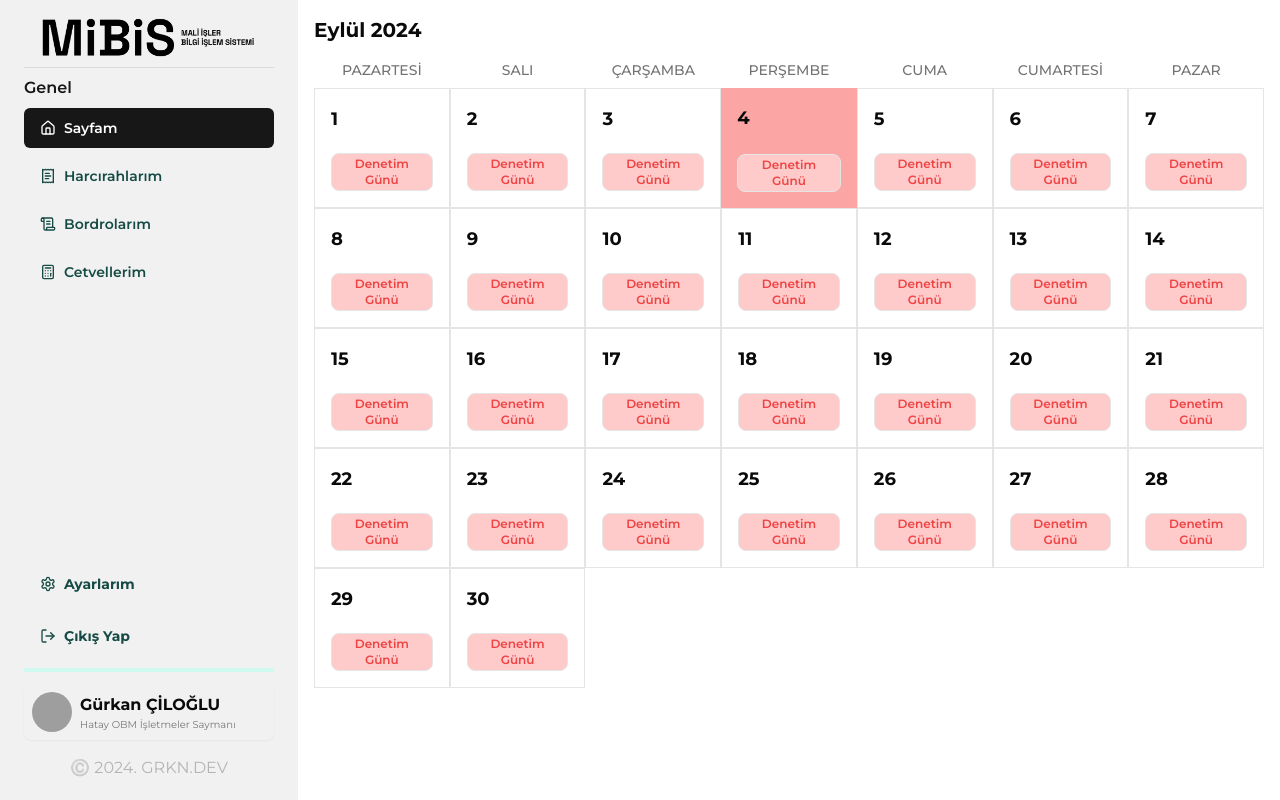
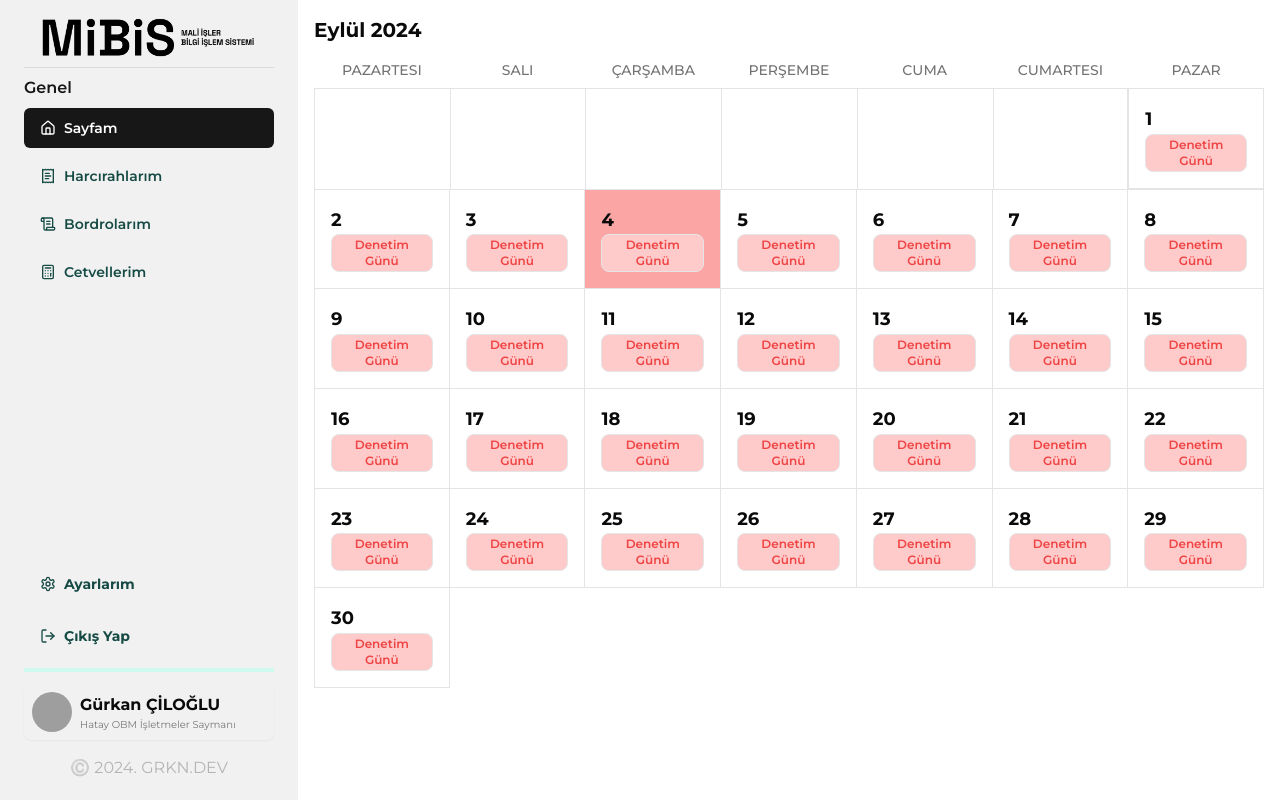
Before and after one commit to grkndev/mibis, a Next.js app: page / in a window 1280 px wide. Built offline with nearby package versions, Linux system fonts and the light colour scheme; grey boxes are pictures that could not be loaded.

Commit message:
calendar fix

```diff
--- a/src/components/Calendar/calendar.tsx
+++ b/src/components/Calendar/calendar.tsx
@@ -1,20 +1,8 @@
+import React from 'react';
 import { cn } from "@/lib/utils";
 import { Badge } from "../ui/badge";
 import moment from "moment";
 import "moment/locale/tr";
-import {
-  Dialog,
-  DialogContent,
-  DialogDescription,
-  DialogFooter,
-  DialogHeader,
-  DialogTitle,
-  DialogTrigger,
-} from "@/components/ui/dialog";
-import { Input } from "../ui/input";
-import { Button } from "../ui/button";
-import Icon from "@/lib/Icon";
-import { DialogClose } from "@radix-ui/react-dialog";
 import {
   Sheet,
   SheetContent,
@@ -25,42 +13,80 @@ import {
 } from "@/components/ui/sheet";
 import { ScrollArea } from "../ui/scroll-area";
 import { Card } from "../ui/card";
+import { Input } from "../ui/input";
+import { Button } from "../ui/button";
+import Icon from "@/lib/Icon";
+import { DialogClose } from "@radix-ui/react-dialog";
+
 export default function Calendar() {
+  const today = moment();
+  const firstDayOfMonth = moment(today).startOf('month');
+  const daysInMonth = today.daysInMonth();
+  const dayOfWeek = firstDayOfMonth.day();
+
+  // Adjusting for Monday as the first day of the week
+  const startingDay = dayOfWeek === 0 ? 6 : dayOfWeek - 1;
+
+  const days = ['Pazartesi', 'Salı', 'Çarşamba', 'Perşembe', 'Cuma', 'Cumartesi', 'Pazar'];
+  const shortDays = ['Pzt', 'Sal', 'Çar', 'Per', 'Cum', 'Cts', 'Paz'];
+
+  const getBorderClasses = (index: number) => {
+    const adjustedIndex = index + startingDay;
+    const row = Math.floor(adjustedIndex / 7);
+    const col = adjustedIndex % 7;
+
+    const isFirstRow = row === 0;
+    const isLastRow = row === Math.floor((daysInMonth + startingDay - 1) / 7);
+    const isFirstInRow = col === 0;
+    const isLastInRow = col === 6;
+
+    return cn(
+      "border-zinc-200",
+      (isFirstRow || row === 1) ? "border-t" : "",
+      isLastRow ? "border-b" : "",
+      (isFirstInRow || index === 0) ? "border-l" : "",
+      isLastInRow ? "border-r" : "",
+      "border-r border-b" // Always add right and bottom borders
+    );
+  };
+
   return (
     <div className="p-4">
       <h2 className="text-xl font-bold mb-4">
-        {moment(Date.now()).format("MMMM YYYY")}
+        {today.format("MMMM YYYY")}
       </h2>
       <div className="grid grid-cols-7 text-center text-sm font-medium text-muted-foreground">
-        <div className="hidden sm:block">PAZARTESİ</div>
-        <div className="hidden sm:block">SALI</div>
-        <div className="hidden sm:block">ÇARŞAMBA</div>
-        <div className="hidden sm:block">PERŞEMBE</div>
-        <div className="hidden sm:block">CUMA</div>
-        <div className="hidden sm:block">CUMARTESİ</div>
-        <div className="hidden sm:block">PAZAR</div>
-        <div className="sm:hidden">Pzt</div>
-        <div className="sm:hidden">Sal</div>
-        <div className="sm:hidden">Çar</div>
-        <div className="sm:hidden">Per</div>
-        <div className="sm:hidden">Cum</div>
-        <div className="sm:hidden">Cts</div>
-        <div className="sm:hidden">Paz</div>
+        {days.map((day, index) => (
+          <React.Fragment key={day}>
+            <div className="hidden sm:block">{day.toUpperCase()}</div>
+            <div className="sm:hidden">{shortDays[index]}</div>
+          </React.Fragment>
+        ))}
       </div>
       <div className="grid grid-cols-7 mt-2 text-center text-sm h-auto md:h-[600px] overflow-y-auto">
-        {Array.from({ length: moment(Date.now()).daysInMonth() }).map(
-          (_, i) => (
-            <Sheet key={i}>
+        {Array.from({ length: startingDay }).map((_, index) => (
+          <div key={`empty-${index}`} className={cn(
+            "p-4",
+            "border-zinc-200",
+            "border-t border-l",
+            index === startingDay - 1 ? "border-r" : ""
+          )}></div>
+        ))}
+        {Array.from({ length: daysInMonth }).map((_, index) => {
+          const currentDate = moment(firstDayOfMonth).add(index, 'days');
+          return (
+            <Sheet key={index}>
               <SheetTrigger
                 className={cn(
-                  "border p-4 hover:bg-muted flex flex-row md:flex-col justify-between items-center md:items-start ",
-                  new Date(Date.now()).getDate() === i + 1
-                    ? "bg-red-300 border-none hover:bg-red-300"
-                    : ""
+                  "p-4 hover:bg-zinc-100 flex flex-row md:flex-col justify-between items-center md:items-start",
+                  getBorderClasses(index),
+                  currentDate.isSame(today, 'day')
+                    ? "bg-red-300 hover:bg-red-300"
+                    : "",
                 )}
               >
-                <div className="font-bold text-lg">{i + 1}</div>
-                <div className=" flex-col space-y-1">
+                <div className="font-bold text-lg">{index + 1}</div>
+                <div className="flex-col space-y-1">
                   <Badge
                     variant="outline"
                     className="bg-red-200 text-red-500 rounded-lg hidden lg:flex"
@@ -72,13 +98,7 @@ export default function Calendar() {
               <SheetContent>
                 <SheetHeader>
                   <SheetTitle>
-                    {moment(
-                      new Date(
-                        moment(Date.now()).year(),
-                        moment(Date.now()).month(),
-                        i + 1
-                      )
-                    ).format("DD MMMM YYYY")}
+                    {currentDate.format("DD MMMM YYYY")}
                   </SheetTitle>
                   <SheetDescription>
                     <div className="flex flex-col space-y-2 justify-between items-start">
@@ -91,7 +111,10 @@ export default function Calendar() {
                       </div>
                       <ScrollArea className="rounded-md w-full border p-2 h-[60vh]">
                         {Array.from({ length: 15 }).map((_, i) => (
-                          <Card key={i} className="space-x-2 flex flex-row items-center justify-between space-y-1 p-2 my-2">
+                          <Card
+                            key={i}
+                            className="space-x-2 flex flex-row items-center justify-between space-y-1 p-2 my-2"
+                          >
                             <span className="font-medium">
                               Lorem ipsum dolor sit amet
                             </span>
@@ -103,18 +126,16 @@ export default function Calendar() {
                       </ScrollArea>
                     </div>
                   </SheetDescription>
-                  <DialogFooter className="sm:justify-start w-full">
-                    <DialogClose asChild>
-                      <Button type="submit" className="w-full mt-2">
-                        Kaydet
-                      </Button>
-                    </DialogClose>
-                  </DialogFooter>
+                  <DialogClose asChild>
+                    <Button type="submit" className="w-full mt-2">
+                      Kaydet
+                    </Button>
+                  </DialogClose>
                 </SheetHeader>
               </SheetContent>
             </Sheet>
-          )
-        )}
+          );
+        })}
       </div>
     </div>
   );
```
